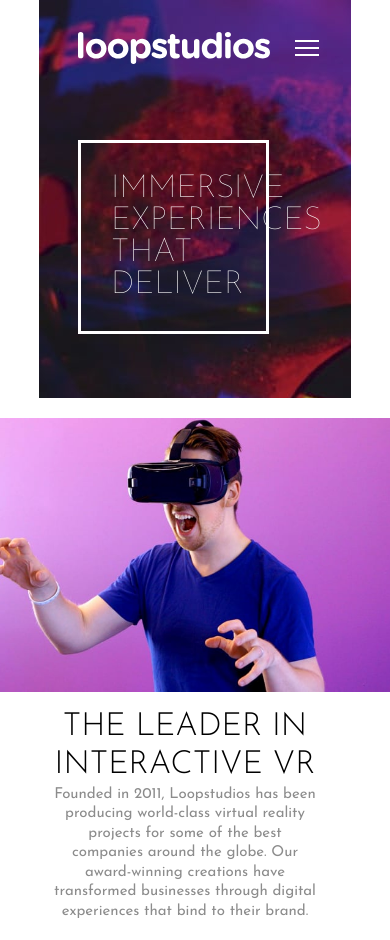
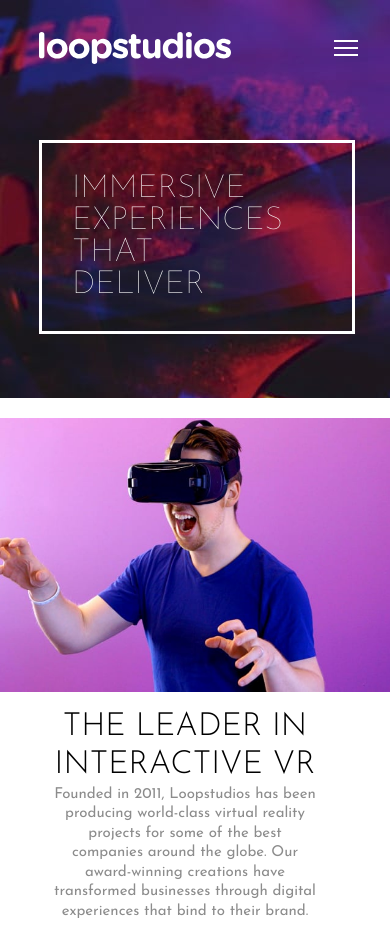
Before and after one commit to Lifeofkelvin/loop, a plain HTML site: page loopstudios-landing-page-main/index.html in a window 390 px wide. Shown: the top 940 px of the page. Drawn offline with Linux system fonts and the light colour scheme.

Commit message:
Update style.css

```diff
--- a/loopstudios-landing-page-main/style.css
+++ b/loopstudios-landing-page-main/style.css
@@ -314,7 +314,7 @@ h1 {
     }
     .header {
         background: url(/images/mobile/image-hero.jpg) no-repeat ;
-        width: 80%;
+        width: 100%;
     }
     .logo {
         z-index: 100;
@@ -353,7 +353,7 @@ h1 {
     }
     .header h1 {
         font-size: 2rem;
-        width: 70%;
+        width: 90%;
         justify-self: center;
     }
 
```
